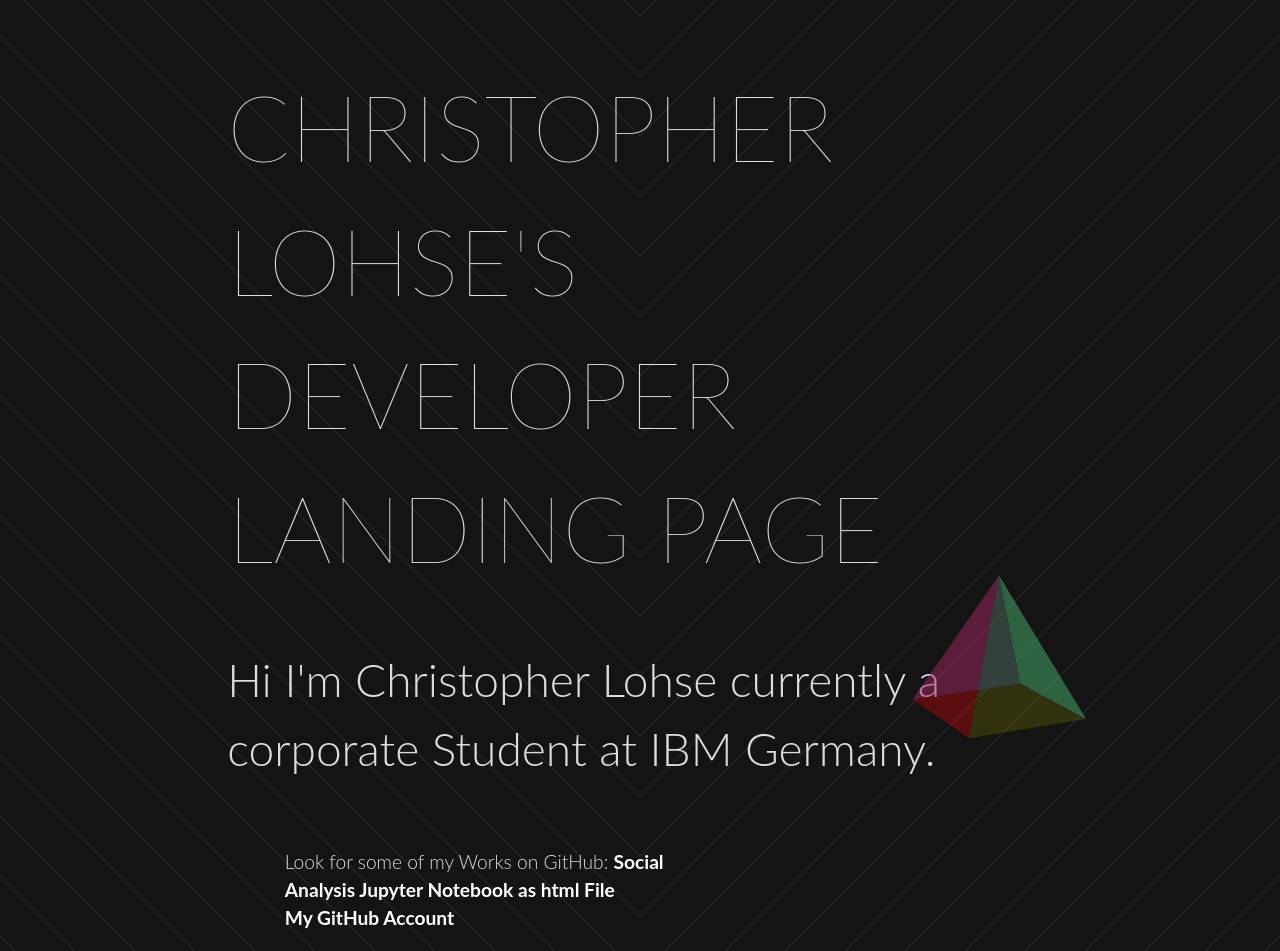
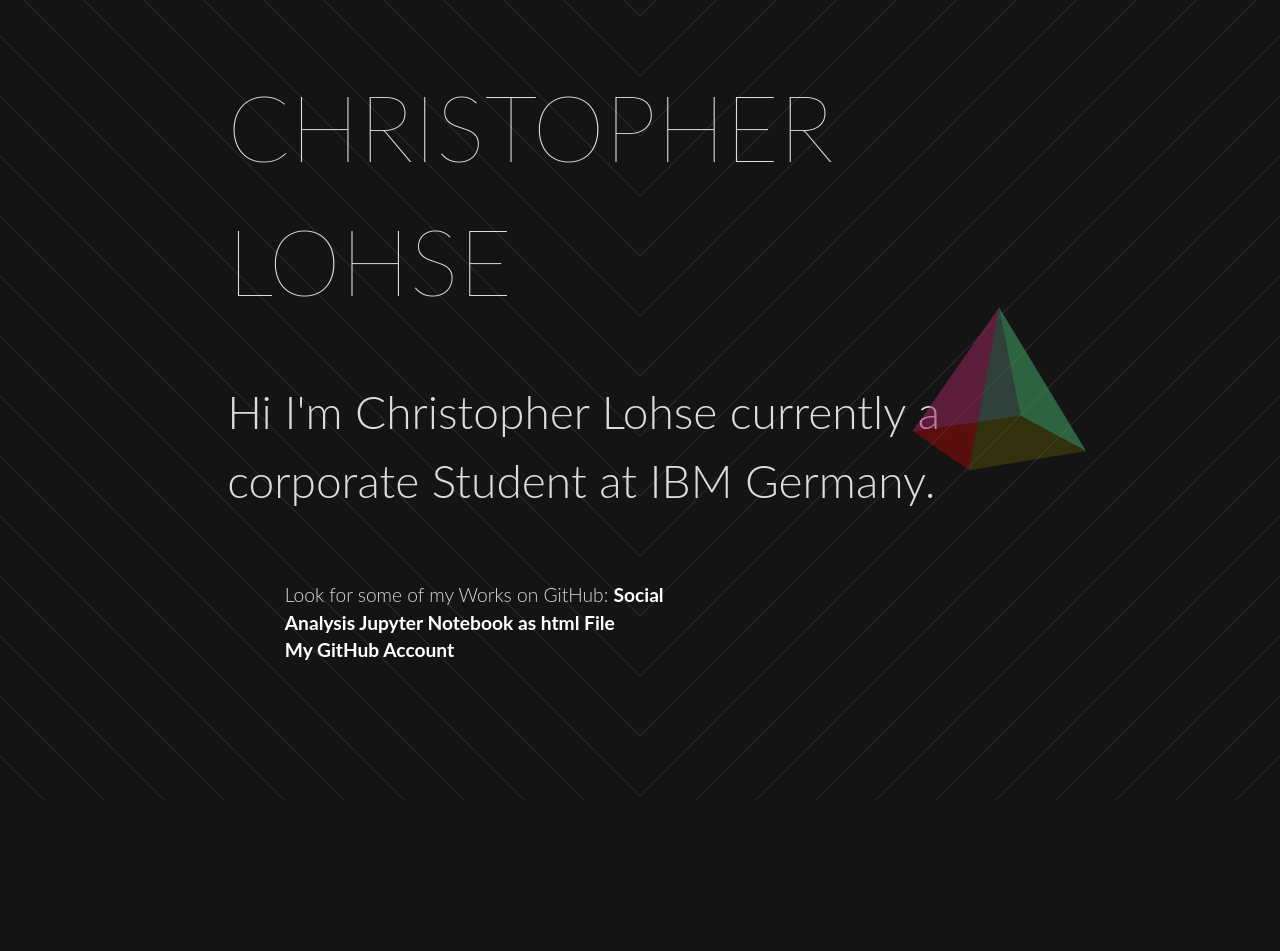
Before and after one commit to ChristopherLohse/ChristopherLohse.github.io, a plain HTML site: page index.html in a window 1280 px wide. After the commit the page ends 800 px from the top, so only its background shows below. Drawn offline with Linux system fonts and the light colour scheme.

Commit message:
Update index.html

```diff
--- a/index.html
+++ b/index.html
@@ -145,7 +145,7 @@ body { font-size: 1em;}
     <div id="about">
       <h1>
         <div style='float:left; margin-bottom:20px;'>
-          Christopher Lohse's Developer Landing Page
+          Christopher Lohse
         </div>
         <div class="stage">
           <div class="pyramid3d">
```
